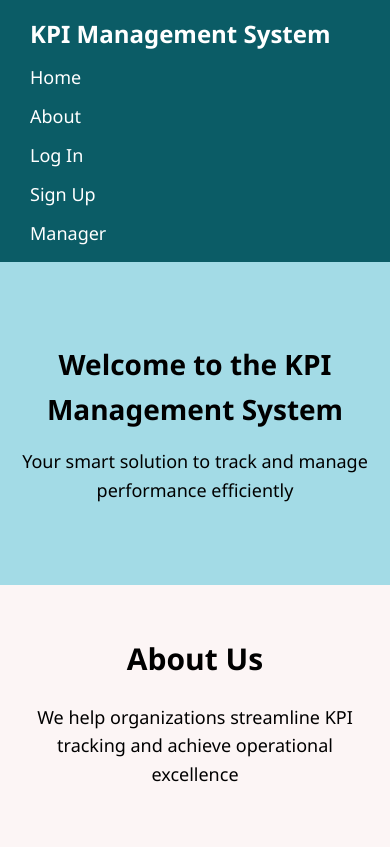
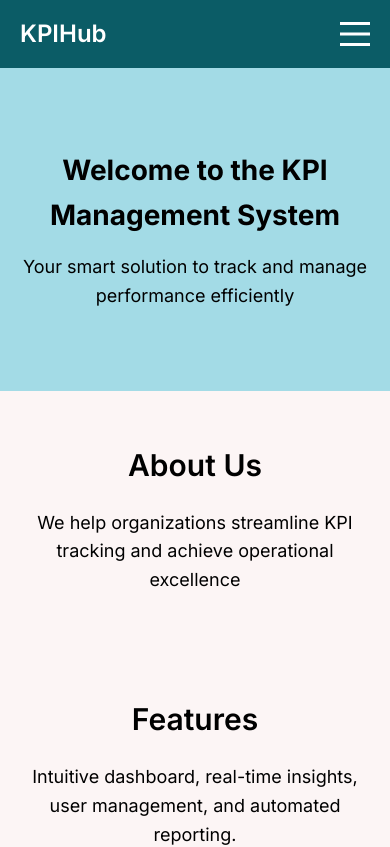
Before and after one commit to miraizz/wp_kpiApp, a React (Create React App) app: page / in a window 390 px wide. Shown: the top 847 px of the page. Built offline with nearby package versions, Linux system fonts and the light colour scheme.

Commit message:
Navbar adjustments
Included hamburger, still not pretty though

```diff
--- a/public/index.html
+++ b/public/index.html
@@ -9,6 +9,9 @@
       name="description"
       content="Web site created using create-react-app"
     />
+    <link rel="preconnect" href="https://fonts.googleapis.com">
+    <link rel="preconnect" href="https://fonts.gstatic.com" crossorigin>
+    <link href="https://fonts.googleapis.com/css2?family=Inter:wght@300;400;500;600;700&display=swap" rel="stylesheet">
     <link rel="apple-touch-icon" href="%PUBLIC_URL%/logo192.png" />
     <!--
       manifest.json provides metadata used when your web app is installed on a
@@ -24,7 +27,7 @@
       work correctly both with client-side routing and a non-root public URL.
       Learn how to configure a non-root public URL by running `npm run build`.
     -->
-    <title>React App</title>
+    <title>KPI Hub</title>
   </head>
   <body>
     <noscript>You need to enable JavaScript to run this app.</noscript>
--- a/src/App.css
+++ b/src/App.css
@@ -6,48 +6,22 @@
 }
 
 body {
-  font-family: 'Segoe UI', Tahoma, Geneva, Verdana, sans-serif;
+  font-family: 'Inter', -apple-system, BlinkMacSystemFont, sans-serif;
   line-height: 1.6;
   background-color: #ffffff;
+  -webkit-font-smoothing: antialiased;
+  -moz-osx-font-smoothing: grayscale;
 }
 
-/* Header */
-.navbar {
-  background-color: #0b5c66;
-  color: #fff;
-  padding: 15px 30px;
-  display: flex;
-  justify-content: space-between;
-  align-items: center;
-  flex-wrap: wrap;
+/* Font Weights */
+h1, h2, h3 {
+  font-weight: 600;
 }
-
-.navbar h1 {
-  font-size: 24px;
+p, button {
+  font-weight: 400;
 }
-
-.nav-links {
-  display: flex;
-  align-items: center;
-  gap: 20px;
-}
-
-.nav-links a {
-  color: #fff;
-  text-decoration: none;
-  font-size: 16px;
-  transition: color 0.3s ease;
-}
-
-.nav-links a:hover {
-  color: #ff7f50; /* Change to any hover color you prefer */
-}
-
-.search-bar input {
-  padding: 6px 10px;
-  border: none;
-  border-radius: 4px;
-  font-size: 14px;
+strong, b {
+  font-weight: 500;
 }
 
 /* Hero Section */
@@ -86,43 +60,7 @@ body {
   margin: 0 auto;
 }
 
-/* Footer */
-.footer {
-  background-color: #222;
-  color: white;
-  padding: 50px 30px;
-  text-align: center;
-}
-
-.footer h3 {
-  font-size: 20px;
-  margin-bottom: 10px;
-}
-
-.social-icons i {
-  margin: 0 10px;
-  cursor: pointer;
-}
-
-/* Responsive */
 @media (max-width: 768px) {
-  .navbar {
-    flex-direction: column;
-    align-items: flex-start;
-  }
-
-  .nav-links {
-    flex-direction: column;
-    align-items: flex-start;
-    width: 100%;
-    margin-top: 10px;
-    gap: 10px;
-  }
-
-  .nav-links a {
-    font-size: 18px;
-  }
-
   .hero {
     padding: 80px 20px;
   }
@@ -133,7 +71,6 @@ body {
 
   .hero p {
     font-size: 18px;
-    max-width: 600px;
   }
 
   .section {
--- /dev/null
+++ b/src/components/Footer.css
@@ -0,0 +1,12 @@
+/* Footer */
+.footer {
+    background-color: #222;
+    color: white;
+    padding: 50px 30px;
+    text-align: center;
+  }
+
+  .footer h3 {
+    font-size: 15px;
+    margin-bottom: 10px;
+  }
--- a/src/components/Footer.js
+++ b/src/components/Footer.js
@@ -1,5 +1,5 @@
 import React from 'react'
-import '../App.css'
+import './Footer.css';
 
 const Footer = () => {
   return (
--- /dev/null
+++ b/src/components/Navbar.css
@@ -0,0 +1,127 @@
+/* Navbar Base Styles */
+.navbar {
+  background-color: #0b5c66;
+  color: white;
+  padding: 15px 0;
+  position: sticky;
+  top: 0;
+  z-index: 100;
+}
+
+.navbar-container {
+  max-width: 1200px;
+  margin: 0 auto;
+  padding: 0 20px;
+  display: flex;
+  justify-content: space-between;
+  align-items: center;
+}
+
+.navbar-brand {
+  text-decoration: none;
+  color: inherit;
+}
+
+.navbar-brand h1 {
+  font-size: 1.5rem;
+  margin: 0;
+  font-weight: 600;
+}
+
+/* Desktop Navigation Links */
+.desktop-links {
+  display: flex;
+  gap: 20px;
+}
+
+.desktop-links a {
+  color: white;
+  text-decoration: none;
+  font-size: 1rem;
+  transition: color 0.3s ease;
+}
+
+.desktop-links a:hover {
+  color: #ff7f50;
+}
+
+/* Hamburger Menu */
+.hamburger {
+  display: none;
+  background: none;
+  border: none;
+  cursor: pointer;
+  width: 30px;
+  height: 24px;
+  position: relative;
+  padding: 0;
+}
+
+.hamburger span {
+  display: block;
+  width: 100%;
+  height: 3px;
+  background-color: white;
+  position: absolute;
+  left: 0;
+  transition: all 0.3s ease;
+}
+
+.hamburger span:nth-child(1) {
+  top: 0;
+}
+.hamburger span:nth-child(2) {
+  top: 50%;
+  transform: translateY(-50%);
+}
+.hamburger span:nth-child(3) {
+  bottom: 0;
+}
+
+/* Mobile Menu */
+.mobile-menu {
+  position: fixed;
+  top: -100%;
+  left: 0;
+  width: 100%;
+  background-color: #0b5c66;
+  display: flex;
+  flex-direction: column;
+  gap: 15px;
+  padding: 20px;
+  transition: top 0.3s ease;
+  z-index: 99;
+}
+
+.mobile-menu.open {
+  top: 70px; /* Matches navbar height */
+}
+
+.mobile-menu a {
+  color: white;
+  text-decoration: none;
+  font-size: 1.1rem;
+  padding: 10px 0;
+}
+
+/* Mobile Styles */
+@media (max-width: 768px) {
+  .hamburger {
+    display: block;
+  }
+
+  .desktop-links {
+    display: none;
+  }
+
+  /* Animation to X */
+  .hamburger.open span:nth-child(1) {
+    transform: rotate(45deg) translate(5px, 5px);
+  }
+  .hamburger.open span:nth-child(2) {
+    opacity: 0;
+  }
+  .hamburger.open span:nth-child(3) {
+    transform: rotate(-45deg) translate(5px, -5px);
+  }
+}
--- a/src/components/Navbar.js
+++ b/src/components/Navbar.js
@@ -1,20 +1,41 @@
-// src/components/Navbar.js
-import React from 'react';
+import React, { useState } from 'react';
 import { Link } from 'react-router-dom';
+import './Navbar.css';
 
 const Navbar = () => {
+  const [isOpen, setIsOpen] = useState(false);
+
   return (
-    <div className='navbar'>
-      <h1>KPI Management System</h1>
-      <div className="nav-links">
-        {/* Use Link to navigate between pages */}
-        <Link to="/">Home</Link>
-        <Link to="/about">About</Link>
-        <Link to="/login">Log In</Link>
-        <Link to="/signup">Sign Up</Link>
-        <Link to="/manager">Manager</Link>
+    <>
+      <nav className="navbar">
+        <div className="navbar-container">
+          <Link to="/" className="navbar-brand">
+            <h1>KPIHub</h1>
+          </Link>
+
+          <button
+            className={`hamburger ${isOpen ? 'open' : ''}`}
+            onClick={() => setIsOpen(!isOpen)}
+            aria-label="Menu"
+          >
+            <span></span>
+            <span></span>
+            <span></span>
+          </button>
+
+          <div className="nav-links desktop-links">
+            <Link to="/login">Log In</Link>
+            <Link to="/signup">Sign Up</Link>
+          </div>
+        </div>
+      </nav>
+
+      {/* Mobile menu (separate element) */}
+      <div className={`mobile-menu ${isOpen ? 'open' : ''}`}>
+        <Link to="/login" onClick={() => setIsOpen(false)}>Log In</Link>
+        <Link to="/signup" onClick={() => setIsOpen(false)}>Sign Up</Link>
       </div>
-    </div>
+    </>
   );
 };
 
```
Also changed, not shown: public/manifest.json.
